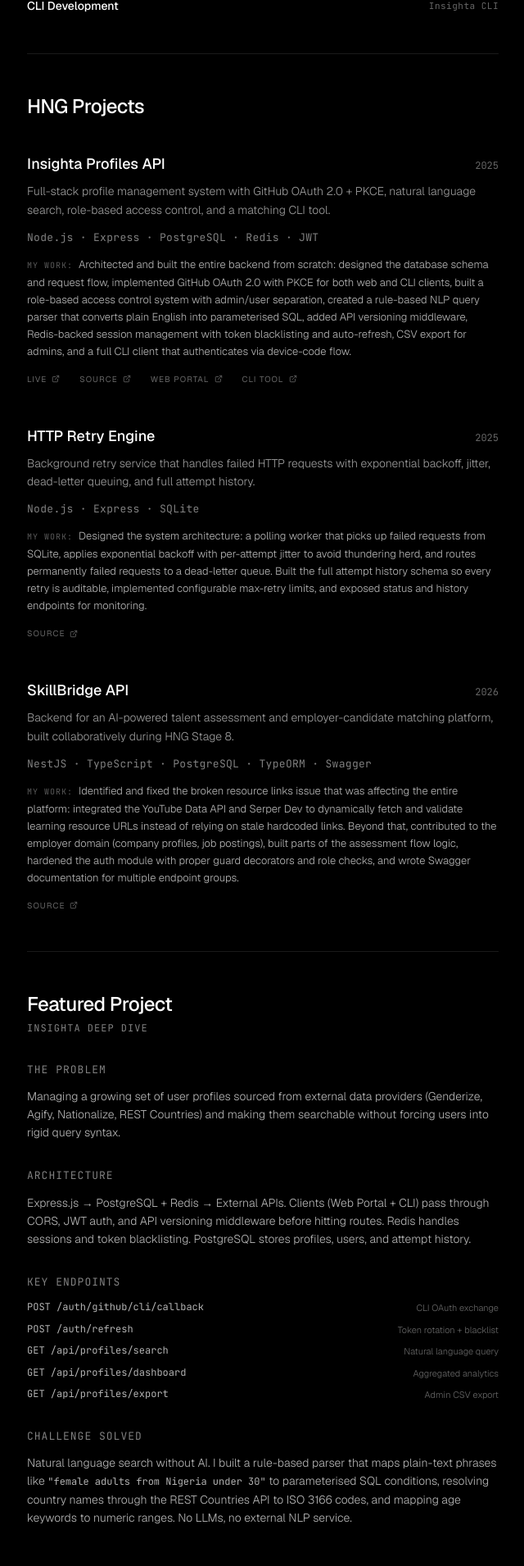
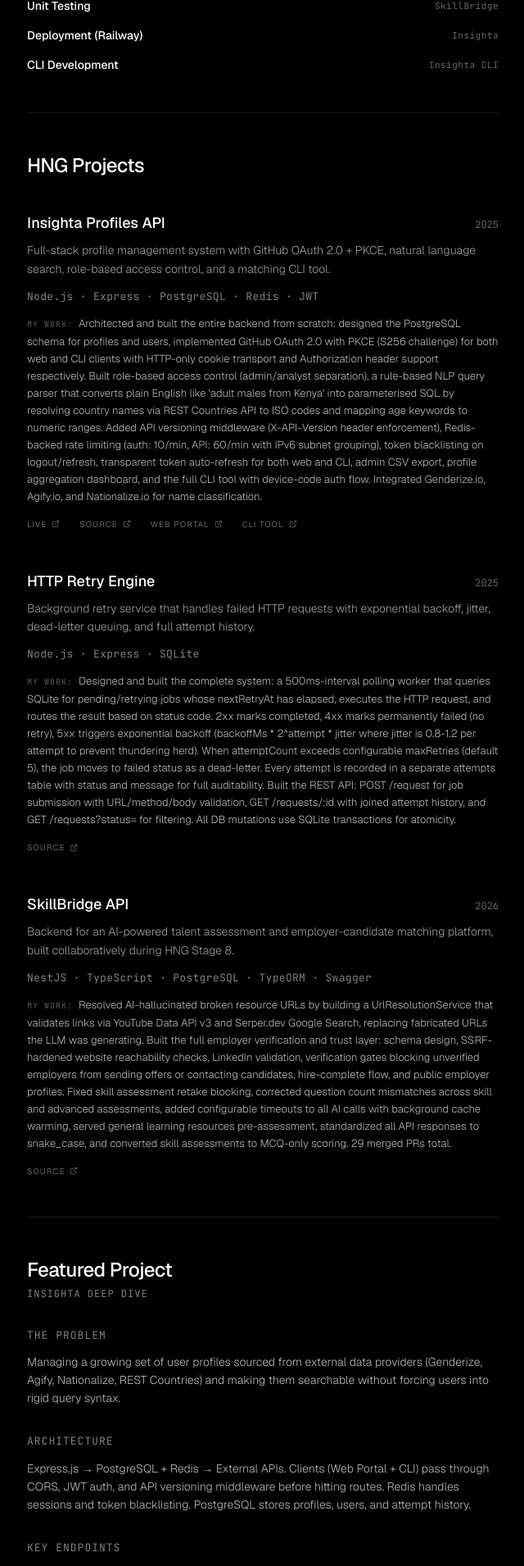
Before and after one commit to Zubbee18/hng-portfolio, a React (Vite) app: page / in a window 1280 px wide. Shown: the part 878-2788 px from the top of the page at 82% size, without its empty margins (319-959 px from the left). Built offline with nearby package versions, Linux system fonts and the light colour scheme; a web font is replaced by a local one.

Commit message:
feat: make deep-dive endpoints clickable with live API base URL

```diff
--- a/src/app/App.tsx
+++ b/src/app/App.tsx
@@ -34,7 +34,7 @@
       "Full-stack profile management system with GitHub OAuth 2.0 + PKCE, natural language search, role-based access control, and a matching CLI tool.",
     stack: ["Node.js", "Express", "PostgreSQL", "Redis", "JWT"],
     contribution:
-      "Architected and built the entire backend from scratch: designed the database schema and request flow, implemented GitHub OAuth 2.0 with PKCE for both web and CLI clients, built a role-based access control system with admin/user separation, created a rule-based NLP query parser that converts plain English into parameterised SQL, added API versioning middleware, Redis-backed session management with token blacklisting and auto-refresh, CSV export for admins, and a full CLI client that authenticates via device-code flow.",
+      "Architected and built the entire backend from scratch: designed the PostgreSQL schema for profiles and users, implemented GitHub OAuth 2.0 with PKCE (S256 challenge) for both web and CLI clients with HTTP-only cookie transport and Authorization header support respectively. Built role-based access control (admin/analyst separation), a rule-based NLP query parser that converts plain English like 'adult males from Kenya' into parameterised SQL by resolving country names via REST Countries API to ISO codes and mapping age keywords to numeric ranges. Added API versioning middleware (X-API-Version header enforcement), Redis-backed rate limiting (auth: 10/min, API: 60/min with IPv6 subnet grouping), token blacklisting on logout/refresh, transparent token auto-refresh for both web and CLI, admin CSV export, profile aggregation dashboard, and the full CLI tool with device-code auth flow. Integrated Genderize.io, Agify.io, and Nationalize.io for name classification.",
     live: "https://ubiquitous-chainsaw-production-73a8.up.railway.app/",
     source: "https://github.com/Zubbee18/ubiquitous-chainsaw",
     extraLinks: [
@@ -55,7 +55,7 @@
       "Background retry service that handles failed HTTP requests with exponential backoff, jitter, dead-letter queuing, and full attempt history.",
     stack: ["Node.js", "Express", "SQLite"],
     contribution:
-      "Designed the system architecture: a polling worker that picks up failed requests from SQLite, applies exponential backoff with per-attempt jitter to avoid thundering herd, and routes permanently failed requests to a dead-letter queue. Built the full attempt history schema so every retry is auditable, implemented configurable max-retry limits, and exposed status and history endpoints for monitoring.",
+      "Designed and built the complete system: a 500ms-interval polling worker that queries SQLite for pending/retrying jobs whose nextRetryAt has elapsed, executes the HTTP request, and routes the result based on status code. 2xx marks completed, 4xx marks permanently failed (no retry), 5xx triggers exponential backoff (backoffMs * 2^attempt * jitter where jitter is 0.8-1.2 per attempt to prevent thundering herd). When attemptCount exceeds configurable maxRetries (default 5), the job moves to failed status as a dead-letter. Every attempt is recorded in a separate attempts table with status and message for full auditability. Built the REST API: POST /request for job submission with URL/method/body validation, GET /requests/:id with joined attempt history, and GET /requests?status= for filtering. All DB mutations use SQLite transactions for atomicity.",
     source: "https://github.com/Zubbee18/retry-engine",
   },
   {
@@ -65,7 +65,7 @@
       "Backend for an AI-powered talent assessment and employer-candidate matching platform, built collaboratively during HNG Stage 8.",
     stack: ["NestJS", "TypeScript", "PostgreSQL", "TypeORM", "Swagger"],
     contribution:
-      "Identified and fixed the broken resource links issue that was affecting the entire platform: integrated the YouTube Data API and Serper Dev to dynamically fetch and validate learning resource URLs instead of relying on stale hardcoded links. Beyond that, contributed to the employer domain (company profiles, job postings), built parts of the assessment flow logic, hardened the auth module with proper guard decorators and role checks, and wrote Swagger documentation for multiple endpoint groups.",
+      "Resolved AI-hallucinated broken resource URLs by building a UrlResolutionService that validates links via YouTube Data API v3 and Serper.dev Google Search, replacing fabricated URLs the LLM was generating. Built the full employer verification and trust layer: schema design, SSRF-hardened website reachability checks, LinkedIn validation, verification gates blocking unverified employers from sending offers or contacting candidates, hire-complete flow, and public employer profiles. Fixed skill assessment retake blocking, corrected question count mismatches across skill and advanced assessments, added configurable timeouts to all AI calls with background cache warming, served general learning resources pre-assessment, standardized all API responses to snake_case, and converted skill assessments to MCQ-only scoring. 29 merged PRs total.",
     source: "https://github.com/hngprojects/skill-bridge-api",
   },
 ];
@@ -77,9 +77,11 @@
   { name: "JWT Auth & Token Blacklisting", project: "Insighta, SkillBridge" },
   { name: "PostgreSQL & Schema Design", project: "Insighta, SkillBridge" },
   { name: "Redis (sessions, blacklist)", project: "Insighta" },
+  { name: "External API Integration", project: "SkillBridge" },
   { name: "Background Jobs & Workers", project: "Retry Engine" },
   { name: "Exponential Backoff & Jitter", project: "Retry Engine" },
   { name: "NestJS + TypeScript", project: "SkillBridge" },
+  { name: "Unit Testing", project: "SkillBridge" },
   { name: "Deployment (Railway)", project: "Insighta" },
   { name: "CLI Development", project: "Insighta CLI" },
 ];
@@ -432,17 +434,23 @@
                   ["GET /api/profiles/search", "Natural language query"],
                   ["GET /api/profiles/dashboard", "Aggregated analytics"],
                   ["GET /api/profiles/export", "Admin CSV export"],
-                ].map(([endpoint, label]) => (
+                ].map(([endpoint, label]) => {
+                  const path = endpoint.split(" ")[1];
+                  const href = `https://ubiquitous-chainsaw-production-73a8.up.railway.app${path}`;
+                  return (
                     <div
                       key={endpoint}
                       className="flex items-start justify-between gap-4"
                     >
-                    <span
-                      className="text-[12px]"
+                      <a
+                        href={href}
+                        target="_blank"
+                        rel="noopener noreferrer"
+                        className="text-[12px] hover:opacity-100 transition-opacity"
                         style={{ fontFamily: mono, opacity: 0.7 }}
                       >
                         {endpoint}
-                    </span>
+                      </a>
                       <span
                         className="opacity-40 text-[11px] whitespace-nowrap pt-0.5"
                         style={{ fontWeight: 300 }}
@@ -450,7 +458,8 @@
                         {label}
                       </span>
                     </div>
-                ))}
+                  );
+                })}
               </div>
             </div>
 
@@ -473,10 +482,9 @@
                 >
                   "female adults from Nigeria under 30"
                 </span>{" "}
-                to parameterised SQL conditions, resolving country names
-                through the REST Countries API to ISO 3166 codes, and mapping
-                age keywords to numeric ranges. No LLMs, no external NLP
-                service.
+                to parameterised SQL conditions, resolving country names through
+                the REST Countries API to ISO 3166 codes, and mapping age
+                keywords to numeric ranges. No LLMs, no external NLP service.
               </p>
             </div>
           </div>
```
Lines whose indentation alone changed are shown as unchanged.
